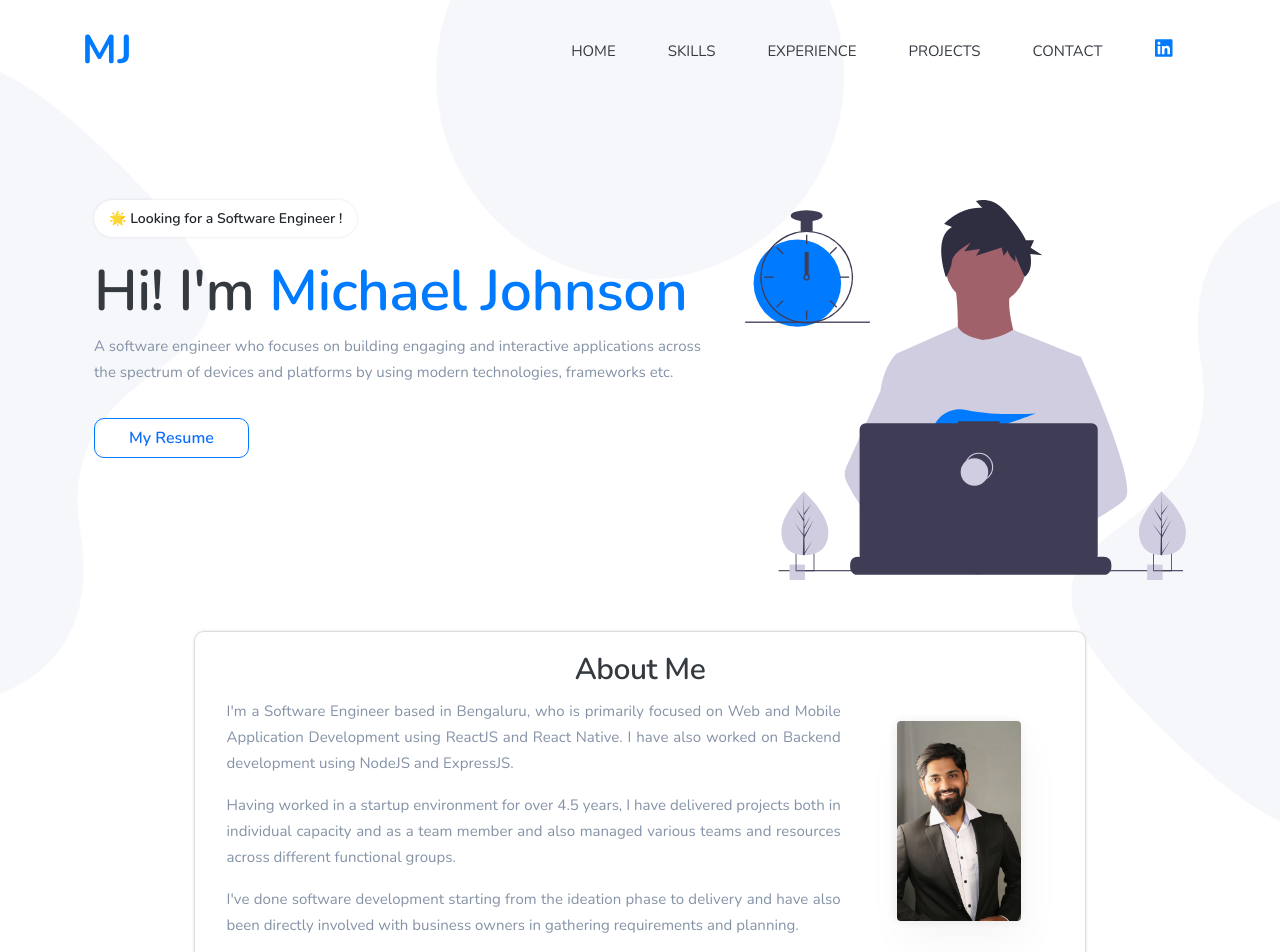
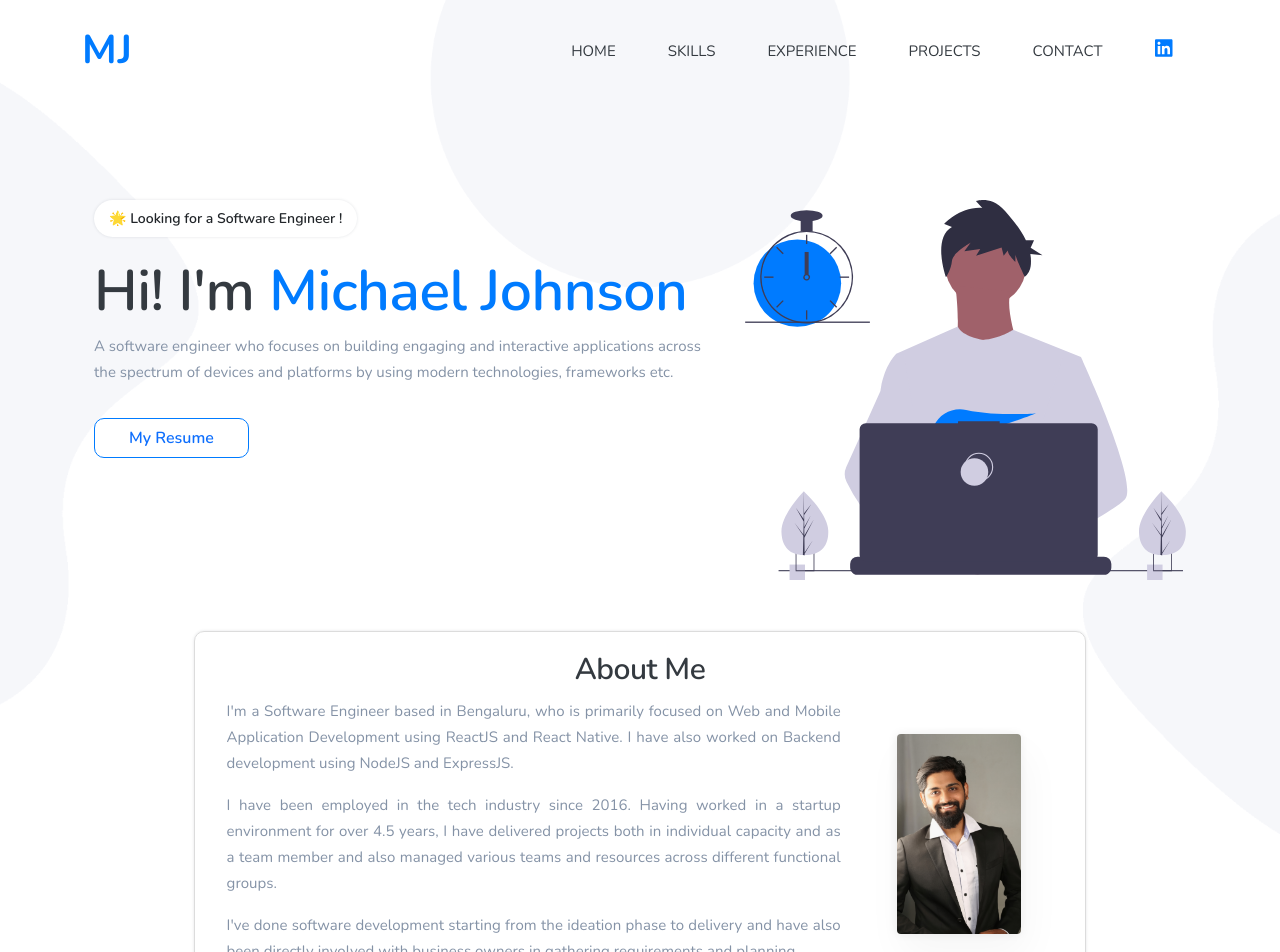
Before and after one commit to michaeljohnson-mj/personal-portfolio, a React (Create React App) app: page / in a window 1280 px wide. Shown: the top 952 px of the page. Built offline with nearby package versions, Linux system fonts and the light colour scheme.

Commit message:
Changes to about me text in portfolio file.

```diff
--- a/src/portfolio.ts
+++ b/src/portfolio.ts
@@ -21,7 +21,7 @@ const greeting = {
   aboutMeFirstParagraph:
     "I'm a Software Engineer based in Bengaluru, who is primarily focused on Web and Mobile Application Development using ReactJS and React Native. I have also worked on Backend development using NodeJS and ExpressJS.",
   aboutMeSecondParagraph:
-    "Having worked in a startup environment for over 4.5 years, I have delivered projects both in individual capacity and as a team member and also managed various teams and resources across different functional groups.",
+    "I have been employed in the tech industry since 2016. Having worked in a startup environment for over 4.5 years, I have delivered projects both in individual capacity and as a team member and also managed various teams and resources across different functional groups.",
   aboutMeThirdParagraph:
     "I've done software development starting from the ideation phase to delivery and have also been directly involved with business owners in gathering requirements and planning.",
   resumeLink:
```
